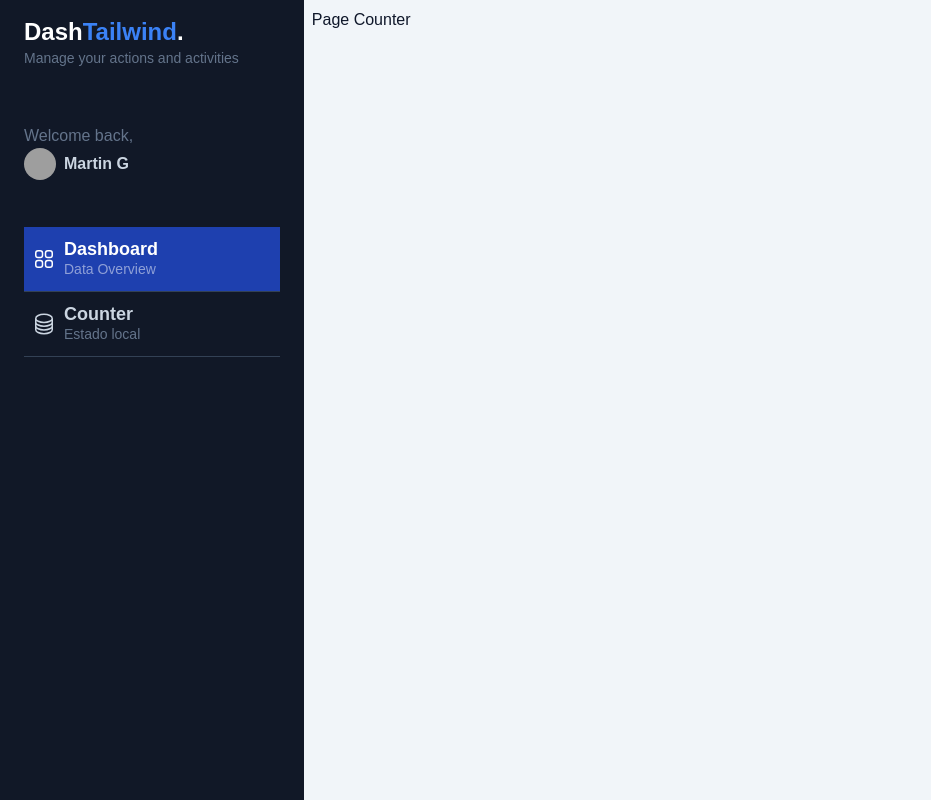
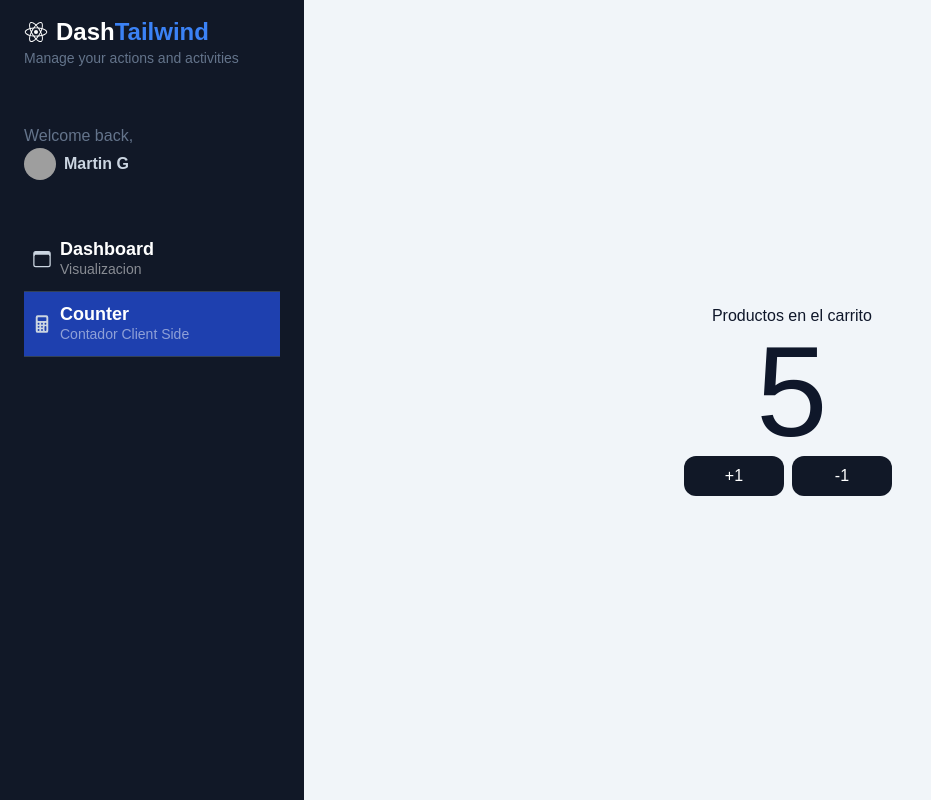
Before and after one commit to MartinGramajo/My-Dashboard, a Next.js app: page /dashboard/counter in a window 1280 px wide. Shown: the whole page, without its empty margins (0-931 px from the left). Built offline with nearby package versions, Linux system fonts and the light colour scheme; grey boxes are pictures that could not be loaded.

Commit message:
contador - use client

```diff
--- a/src/app/components/Sidebar.tsx
+++ b/src/app/components/Sidebar.tsx
@@ -1,5 +1,32 @@
 import Image from 'next/image'
 import React from 'react'
+import { IoBrowsersOutline, IoCalculator, IoLogoReact } from 'react-icons/io5'
+import { SidebarMenuItem } from './SidebarMenuItem'
+
+// interface menuItem {
+//   path: string;
+//   icon: React.JSX.Element;
+//   title: string;
+//   subTitle: string;
+
+// }
+
+
+const menuItems = [
+  {
+    path: '/dashboard/main',
+    icon: <IoBrowsersOutline size={20} />,
+    title: 'Dashboard',
+    subTitle: 'Visualizacion'
+  },
+  {
+    path: '/dashboard/counter',
+    icon: <IoCalculator size={20} />,
+    title: 'Counter',
+    subTitle: 'Contador Client Side'
+  }
+]
+
 
 export const Sidebar = () => {
   return (
@@ -9,7 +36,11 @@ export const Sidebar = () => {
       className="bg-gray-900 min-h-screen z-10 text-slate-300 w-64  left-0 h-screen overflow-y-scroll">
 
       <div id="logo" className="my-4 px-6">
-        <h1 className="text-lg md:text-2xl font-bold text-white">Dash<span className="text-blue-500">Tailwind</span>.</h1>
+        <h1 className="flex  items-center text-lg md:text-2xl font-bold text-white">
+          <IoLogoReact className='mr-2' />
+          <span >Dash</span>
+          <span className="text-blue-500">Tailwind</span>
+        </h1>
         <p className="text-slate-500 text-sm">Manage your actions and activities</p>
       </div>
 
@@ -39,21 +70,17 @@ export const Sidebar = () => {
 
       {/* Barra de navegación - esto haremos dinámico */}
       <div id="nav" className="w-full px-6">
+        {
+          menuItems.map(item => (
+            <SidebarMenuItem
+              key={item.path}
+              {...item}
+            />
+          ))
 
-        <a href="#" className="w-full px-2 inline-flex space-x-2 items-center border-b border-slate-700 py-3 bg-blue-800 hover:bg-white/5 transition ease-linear duration-150">
-          <div>
-            <svg xmlns="http://www.w3.org/2000/svg" fill="none" viewBox="0 0 24 24" strokeWidth="1.5" stroke="currentColor" className="w-6 h-6 text-white">
-              <path strokeLinecap="round" strokeLinejoin="round" d="M3.75 6A2.25 2.25 0 016 3.75h2.25A2.25 2.25 0 0110.5 6v2.25a2.25 2.25 0 01-2.25 2.25H6a2.25 2.25 0 01-2.25-2.25V6zM3.75 15.75A2.25 2.25 0 016 13.5h2.25a2.25 2.25 0 012.25 2.25V18a2.25 2.25 0 01-2.25 2.25H6A2.25 2.25 0 013.75 18v-2.25zM13.5 6a2.25 2.25 0 012.25-2.25H18A2.25 2.25 0 0120.25 6v2.25A2.25 2.25 0 0118 10.5h-2.25a2.25 2.25 0 01-2.25-2.25V6zM13.5 15.75a2.25 2.25 0 012.25-2.25H18a2.25 2.25 0 012.25 2.25V18A2.25 2.25 0 0118 20.25h-2.25A2.25 2.25 0 0113.5 18v-2.25z" />
-            </svg>
+        }
 
-          </div>
-          <div className="flex flex-col">
-            <span className="text-lg font-bold leading-5 text-white">Dashboard</span>
-            <span className="text-sm text-white/50 hidden md:block">Data Overview</span>
-          </div>
-        </a>
-
-        <a href="#" className="w-full px-2 inline-flex space-x-2 items-center border-b border-slate-700 py-3 hover:bg-white/5 transition ease-linear duration-150">
+        {/* <a href="#" className="w-full px-2 inline-flex space-x-2 items-center border-b border-slate-700 py-3 hover:bg-white/5 transition ease-linear duration-150">
           <div>
             <svg xmlns="http://www.w3.org/2000/svg" fill="none" viewBox="0 0 24 24" strokeWidth="1.5" stroke="currentColor" className="w-6 h-6">
               <path strokeLinecap="round" strokeLinejoin="round" d="M20.25 6.375c0 2.278-3.694 4.125-8.25 4.125S3.75 8.653 3.75 6.375m16.5 0c0-2.278-3.694-4.125-8.25-4.125S3.75 4.097 3.75 6.375m16.5 0v11.25c0 2.278-3.694 4.125-8.25 4.125s-8.25-1.847-8.25-4.125V6.375m16.5 0v3.75m-16.5-3.75v3.75m16.5 0v3.75C20.25 16.153 16.556 18 12 18s-8.25-1.847-8.25-4.125v-3.75m16.5 0c0 2.278-3.694 4.125-8.25 4.125s-8.25-1.847-8.25-4.125" />
@@ -63,7 +90,7 @@ export const Sidebar = () => {
             <span className="text-lg text-slate-300 font-bold leading-5">Counter</span>
             <span className="text-sm text-slate-500 hidden md:block">Estado local</span>
           </div>
-        </a>
+        </a> */}
       </div>
     </div>
   )
--- /dev/null
+++ b/src/app/components/SidebarMenuItem.tsx
@@ -0,0 +1,42 @@
+'use client'
+import Link from "next/link";
+import { usePathname } from "next/navigation";
+
+
+interface Props {
+  path: string;
+  icon: JSX.Element;
+  title: string;
+  subTitle: string;
+
+}
+
+
+export const SidebarMenuItem = ({ path, icon, title, subTitle }: Props) => {
+
+  const pathName = usePathname();
+
+  return (
+    <Link
+      href={path}
+
+
+      className={`
+         w-full px-2 inline-flex space-x-2 items-center border-b border-slate-700 py-3 hover:bg-white/5 transition ease-linear duration-150
+         ${pathName === path ? 'bg-blue-800' : ''}
+        `}
+    >
+      <div>
+        {icon}
+      </div>
+      <div className="flex flex-col">
+        <span className="text-lg font-bold leading-5 text-white">
+          {title}
+        </span>
+        <span className="text-sm text-white/50 hidden md:block">
+          {subTitle}
+        </span>
+      </div>
+    </Link>
+  );
+};
--- a/src/app/dashboard/counter/page.tsx
+++ b/src/app/dashboard/counter/page.tsx
@@ -1,10 +1,42 @@
+'use client'
+import { useState } from "react";
 // prc - para crear el component page
+import type { Metadata } from "next";
+
+
+export const metadata: Metadata = {
+  title: 'Counter Page',
+  description: 'Counter client side',
+};
 
 
 export default function CounterPage() {
+
+  const [counter, setCounter] = useState(5);
+
+  const incrementar = (numero: number = 1): void => {
+    setCounter(counter + numero)
+  }
+
+  const decrementar = (numero: number = 1): void => {
+    setCounter(counter - numero)
+  }
+
+
   return (
-    <div>
-      <h1> Page Counter </h1>
+    <div className="flex flex-col items-center justify-center w-full h-full">
+      <span>
+        Productos en el carrito
+      </span>
+      <span className="text-9xl">
+        {counter}
+      </span>
+      <div className="flex">
+        <button className="flex items-center justify-center p-2 rounded-xl bg-gray-900 text-white hover:bg-gray-600 transition-all w-[100px] mr-2 "
+          onClick={() => incrementar()}
+        >+1</button>
+        <button className="flex items-center justify-center p-2 rounded-xl bg-gray-900 text-white hover:bg-gray-600 transition-all w-[100px] mr-2 " onClick={() => decrementar()}>-1</button>
+      </div>
     </div>
   );
 }
--- a/src/app/dashboard/layout.tsx
+++ b/src/app/dashboard/layout.tsx
@@ -1,4 +1,5 @@
 import { Sidebar } from "../components";
+
 
 
 
--- /dev/null
+++ b/src/app/dashboard/main/page.tsx
@@ -0,0 +1,11 @@
+
+
+// prc snippets
+
+export default function MainPage() {
+  return (
+    <div>
+      <h1>Hello main Page</h1>
+    </div>
+  );
+}
--- a/src/app/page.tsx
+++ b/src/app/page.tsx
@@ -3,6 +3,6 @@ import { redirect } from "next/navigation";
 
 export default function Home() {
 
-  redirect('/dashboard/counter');
+  redirect('/dashboard/main');
 
 }
```
Also changed, not shown: package.json (+5 -4 lines), 2 other files (tests, documents, lock files or other folders).
